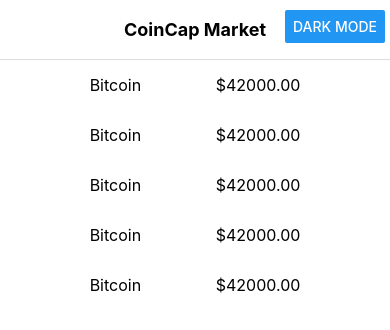
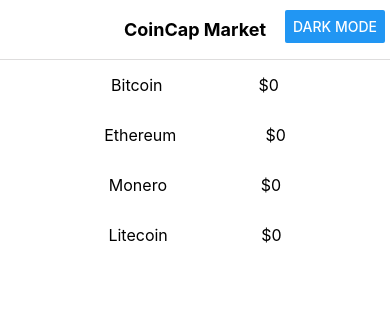
Before and after one commit to Jaramilion/CryptoWatcher, a React Native app: screen / in a window 390 px wide. Shown: the top 330 px of the page. Built offline with nearby package versions, Linux system fonts and the light colour scheme; no server answers.

Commit message:
Fetching from WS into store working
So far so good.

```diff
--- a/components/UI/AppContainer/AppContainer.tsx
+++ b/components/UI/AppContainer/AppContainer.tsx
@@ -1,13 +1,25 @@
-import React from 'react';
-import {SafeAreaView} from 'react-native';
+import React, {useEffect} from 'react';
+import {FlatList, SafeAreaView} from 'react-native';
 import {MAIN_DARK_COLOR, MAIN_LIGHT_COLOR} from '../../../constants/Colors';
-import {useAppSelector} from '../../../redux/redux-hooks';
+import {cryptoManager} from '../../../redux/crypto-actions';
+import {cryptoActions} from '../../../redux/crypto-reducer';
+import {useAppDispatch, useAppSelector} from '../../../redux/redux-hooks';
 import CryptoItem from '../CryptoItem';
 import Header from '../Header';
 import {AppContainerStyles} from './AppContainerStyle';
 
 const AppContainer = () => {
   const isLightModeActive = useAppSelector(state => state.ui.isLightModeActive);
+  const cryptoArray = useAppSelector(state => state.crypto.cryptoArray);
+  const dispatch = useAppDispatch();
+  const pricesWs = new WebSocket(
+    'wss://ws.coincap.io/prices?assets=bitcoin,ethereum,monero,litecoin',
+  );
+  useEffect(() => {
+    pricesWs.onmessage = function (msg) {
+      dispatch(cryptoManager(msg.data));
+    };
+  }, []);
 
   return (
     <SafeAreaView
@@ -20,11 +32,17 @@
         },
       ]}>
       <Header title={'CoinCap Market'} />
-      <CryptoItem name={'Bitcoin'} price={42000} />
-      <CryptoItem name={'Bitcoin'} price={42000} />
-      <CryptoItem name={'Bitcoin'} price={42000} />
-      <CryptoItem name={'Bitcoin'} price={42000} />
-      <CryptoItem name={'Bitcoin'} price={42000} />
+      {console.log(cryptoArray)}
+      <FlatList
+        data={cryptoArray}
+        renderItem={({item}) => (
+          <CryptoItem
+            name={item.name}
+            price={item.price}
+            interactionType={item.interactionType}
+          />
+        )}
+      />
     </SafeAreaView>
   );
 };
--- a/components/UI/CryptoItem/CryptoItem.tsx
+++ b/components/UI/CryptoItem/CryptoItem.tsx
@@ -35,7 +35,7 @@
           CryptoItemStyles.itemText,
           {color: isLightModeActive ? LIGHT_COLOR_TEXT : DARK_COLOR_TEXT},
         ]}>
-        ${price.toFixed(2)}
+        ${price}
       </Text>
     </View>
   );
--- a/components/UI/CryptoItem/CryptoItemStyles.tsx
+++ b/components/UI/CryptoItem/CryptoItemStyles.tsx
@@ -9,5 +9,7 @@
   },
   itemText: {
     fontSize: 16,
+    textTransform: 'capitalize',
+    textAlign: 'justify',
   },
 });
--- a/components/UI/CryptoItem/CryptoItemTypes.tsx
+++ b/components/UI/CryptoItem/CryptoItemTypes.tsx
@@ -1,4 +1,5 @@
 export interface CryptoItemTypes {
   name: string;
   price: number;
+  interactionType: 'increment' | 'decrement' | 'initial';
 }
--- a/constants/CryptoCurrencyNames.js
+++ /dev/null
@@ -1,4 +0,0 @@
-export const BITCOIN = 'bitcoin';
-export const BITCOIN = 'ethereum';
-export const BITCOIN = 'monero';
-export const BITCOIN = 'litecoin';
--- /dev/null
+++ b/constants/CryptoCurrencyNames.tsx
@@ -0,0 +1,4 @@
+export const BITCOIN = 'bitcoin';
+export const ETHEREUM = 'ethereum';
+export const MONERO = 'monero';
+export const LITECOIN = 'litecoin';
--- /dev/null
+++ b/redux/crypto-actions.tsx
@@ -0,0 +1,16 @@
+import {cryptoActions} from './crypto-reducer';
+
+export const cryptoManager = (incomingCryptoValues: any) => {
+  return dispatchEvent => {
+    const parsedObj = JSON.parse(incomingCryptoValues);
+    const propNames = Object.keys(parsedObj);
+    propNames.forEach(cryptoName => {
+      dispatchEvent(
+        cryptoActions.updateArray({
+          name: cryptoName,
+          price: parseFloat(parsedObj[cryptoName]),
+        }),
+      );
+    });
+  };
+};
--- /dev/null
+++ b/redux/crypto-reducer.tsx
@@ -0,0 +1,56 @@
+import {createSlice} from '@reduxjs/toolkit';
+
+const initialState = {
+  cryptoArray: [
+    {
+      name: 'bitcoin',
+      price: 0,
+      interactionType: 'initial',
+    },
+    {
+      name: 'ethereum',
+      price: 0,
+      interactionType: 'initial',
+    },
+    {
+      name: 'monero',
+      price: 0,
+      interactionType: 'initial',
+    },
+    {
+      name: 'litecoin',
+      price: 0,
+      interactionType: 'initial',
+    },
+  ],
+};
+
+const cryptoReducer = createSlice({
+  name: 'cryptoValues',
+  initialState,
+  reducers: {
+    updateArray(state, action) {
+      const cryptoFound = state.cryptoArray.find(
+        crypto => crypto.name === action.payload.name,
+      );
+      if (!cryptoFound) {
+        state.cryptoArray.push({
+          name: action.payload.name,
+          price: action.payload.price,
+          interactionType: 'initial',
+        });
+        return;
+      }
+      if (action.payload.price > cryptoFound.price) {
+        cryptoFound.interactionType = 'increment';
+      }
+      if (action.payload.price < cryptoFound.price) {
+        cryptoFound.interactionType = 'decrement';
+      }
+      cryptoFound.price = action.payload.price;
+    },
+  },
+});
+
+export const cryptoActions = cryptoReducer.actions;
+export default cryptoReducer.reducer;
--- a/redux/store.tsx
+++ b/redux/store.tsx
@@ -1,10 +1,12 @@
 import {configureStore} from '@reduxjs/toolkit';
+import cryptoReducer from './crypto-reducer';
 import uiReducer from './ui-reducer';
 // ...
 
 export const store = configureStore({
   reducer: {
     ui: uiReducer,
+    crypto: cryptoReducer,
   },
 });
 
```
Also changed, not shown: constants/Colors.tsx (renamed from constants/Colors.js).
